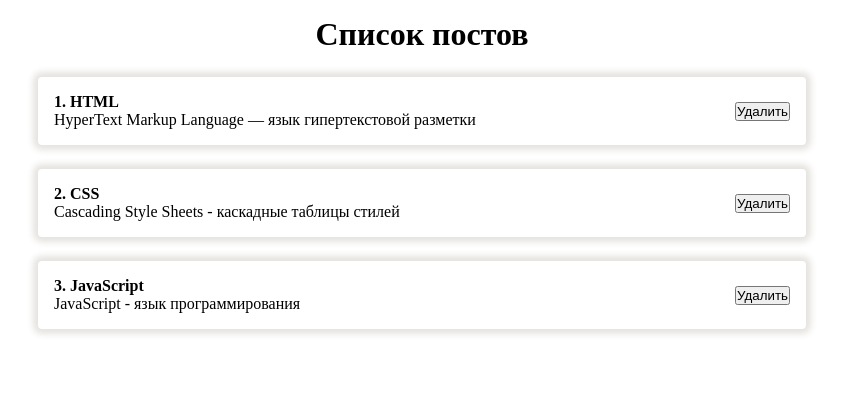
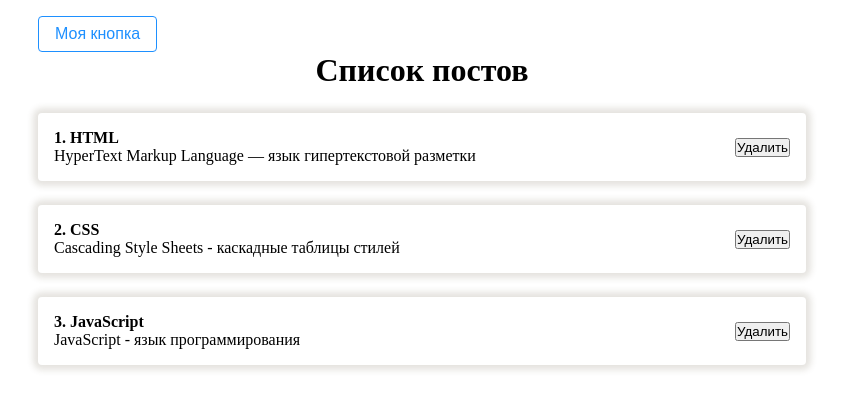
Before and after one commit to Johnsterr/React-Fundamentals, a React (Create React App) app: page / in a window 1280 px wide. Shown: the top 410 px of the page, without its empty margins (218-1061 px from the left). Built offline with nearby package versions, Linux system fonts and the light colour scheme.

Commit message:
Isolating styles in Button components

```diff
--- a/src/App.jsx
+++ b/src/App.jsx
@@ -1,6 +1,7 @@
 import React, { useState } from "react";
 import "./styles/App.css";
 import PostList from "./components/PostList.jsx";
+import Button from "./components/UI/Buttons/Button.jsx";
 
 function App() {
   const [posts, setPosts] = useState([
@@ -10,6 +11,7 @@ function App() {
   ]);
   return (
     <div className="App">
+      <Button></Button>
       <PostList posts={posts} title="Список постов" />
     </div>
   );
--- /dev/null
+++ b/src/components/UI/Buttons/Button.jsx
@@ -0,0 +1,12 @@
+import React from "react";
+import classes from "./Button.module.css";
+
+const Button = (props) => {
+  return (
+    <button className={classes.btn}>
+      Моя кнопка
+    </button>
+  );
+};
+
+export default Button;
--- /dev/null
+++ b/src/components/UI/Buttons/Button.module.css
@@ -0,0 +1,13 @@
+.btn {
+    padding: 8px 16px;
+    font-size: 16px;
+    background: white;
+    color: dodgerblue;
+    border-radius: 4px;
+    border: 1px solid dodgerblue;
+    cursor: pointer;
+}
+
+.btn:hover {
+    background: #f0f0f0;
+}
```
